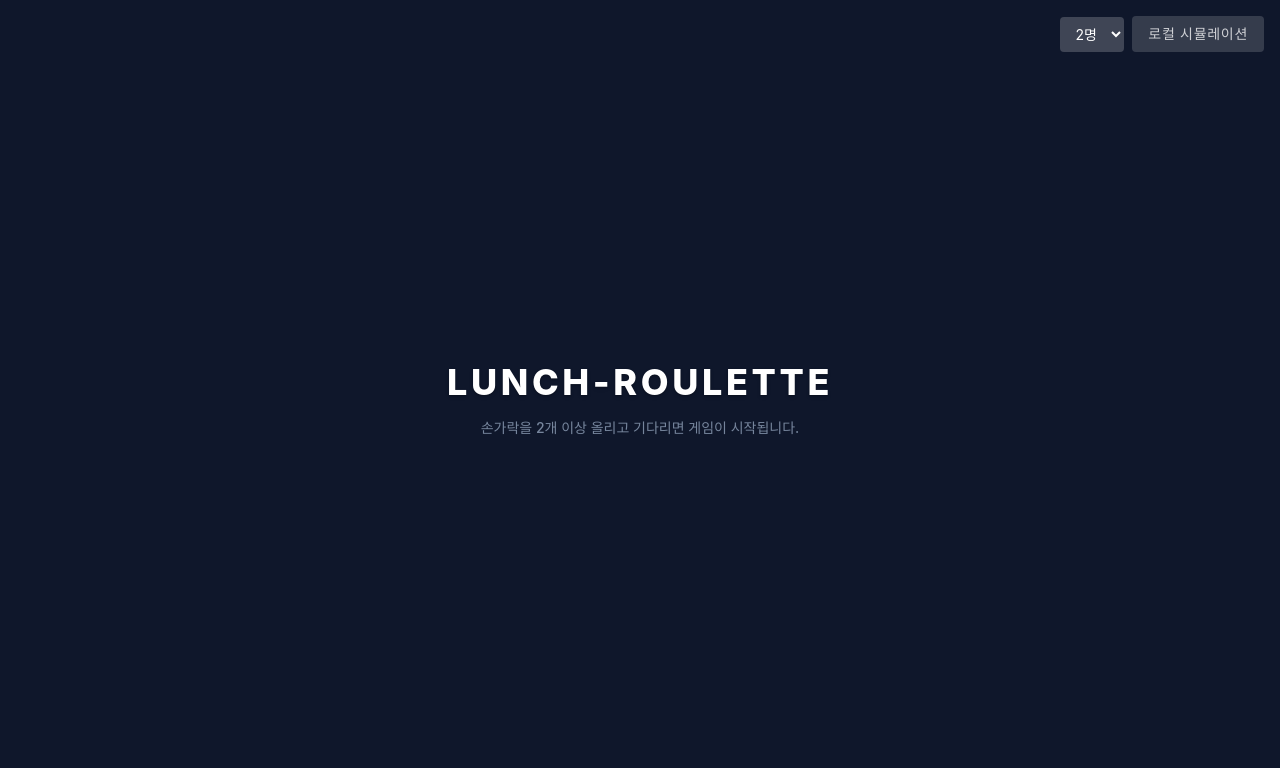
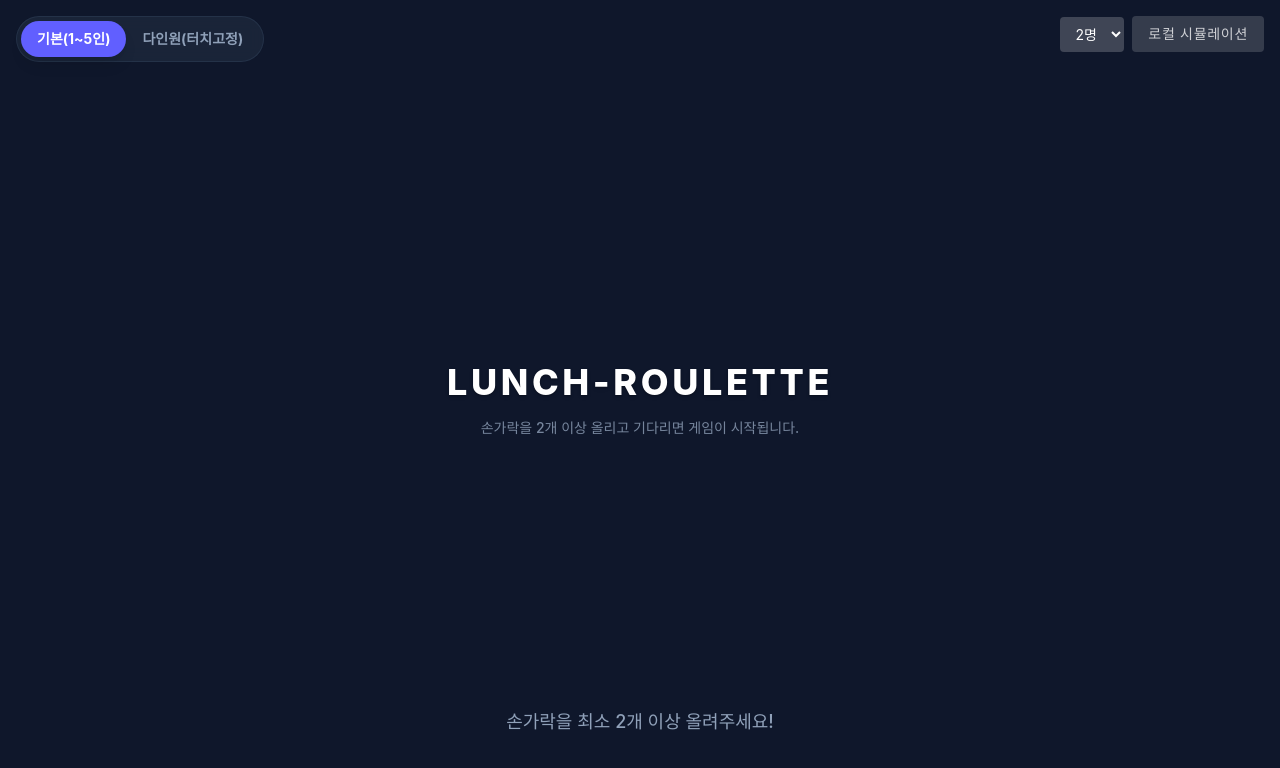
Before and after one commit to dhfmzk/lunch-roulette, a React (Vite) app: page / in a window 1280 px wide. Shown: the top 768 px of the page. Built offline with nearby package versions, Linux system fonts and the light colour scheme.

Commit message:
feat(game): add large group mode with touch stamping support

```diff
--- a/src/App.tsx
+++ b/src/App.tsx
@@ -19,10 +19,13 @@
   '#6366f1': '남색',
 };
 
+type GameMode = 'STANDARD' | 'LARGE_GROUP';
+
 function App() {
   const containerRef = useRef<HTMLDivElement>(null);
-  const activeTouches = useMultiTouch(containerRef);
-  const { gameState, highlightedId, loserId, timeLeft, lockedTouches } = useGameLoop(activeTouches);
+  const [mode, setMode] = useState<GameMode>('STANDARD');
+  const { activeTouches, clearStamped } = useMultiTouch(containerRef, mode);
+  const { gameState, highlightedId, loserId, timeLeft, lockedTouches } = useGameLoop(activeTouches, mode);
   const [simCount, setSimCount] = useState<number>(2);
 
   useEffect(() => {
@@ -63,6 +66,43 @@
       )}
 
       {/* Winning Text */}
+      {/* Top Header & Buttons */}
+      <div className="absolute top-4 left-4 flex gap-4 z-50">
+        {gameState === 'WAITING' && (
+          <div className="flex bg-slate-800/80 p-1 rounded-full border border-slate-700/50 backdrop-blur pointer-events-auto">
+            <button
+              onClick={() => { setMode('STANDARD'); clearStamped(); }}
+              className={`px-4 py-2 rounded-full text-sm font-bold transition-all ${mode === 'STANDARD' ? 'bg-indigo-500 text-white shadow-lg' : 'text-slate-400 hover:text-white'}`}
+            >
+              기본(1~5인)
+            </button>
+            <button
+              onClick={() => { setMode('LARGE_GROUP'); clearStamped(); }}
+              className={`px-4 py-2 rounded-full text-sm font-bold transition-all ${mode === 'LARGE_GROUP' ? 'bg-indigo-500 text-white shadow-lg' : 'text-slate-400 hover:text-white'}`}
+            >
+              다인원(터치고정)
+            </button>
+          </div>
+        )}
+      </div>
+
+      <AnimatePresence>
+        {gameState === 'WAITING' && (
+          <motion.div
+            initial={{ opacity: 0 }}
+            animate={{ opacity: 1 }}
+            exit={{ opacity: 0 }}
+            className="absolute bottom-16 text-slate-400 font-medium text-lg pointer-events-none"
+          >
+            {mode === 'STANDARD' ?
+              (displayTouches.length === 0 ? "손가락을 최소 2개 이상 올려주세요!" : "그대로 유지하세요...")
+             :
+              ("한 명씩 1초간 눌러 고정한 뒤 차례로 떼어주세요!")
+            }
+          </motion.div>
+        )}
+      </AnimatePresence>
+
       <AnimatePresence>
         {gameState === 'FINISHED' && loserTouch && (
           <motion.div
@@ -110,6 +150,7 @@
           gameState={gameState}
           isHighlighted={highlightedId === touch.id}
           isLoser={loserId === touch.id}
+          isStamped={touch.isStamped}
         />
       ))}
 
--- a/src/components/TouchPoint.tsx
+++ b/src/components/TouchPoint.tsx
@@ -8,10 +8,11 @@
   color: string;
   isHighlighted: boolean;
   isLoser: boolean;
+  isStamped?: boolean;
   gameState: 'WAITING' | 'READY_TIMER' | 'ROULETTE' | 'FINISHED';
 }
 
-export function TouchPoint({ x, y, color, isHighlighted, isLoser, gameState }: TouchPointProps) {
+export function TouchPoint({ x, y, color, isHighlighted, isLoser, isStamped, gameState }: TouchPointProps) {
   const size = 96; // 6rem
 
   // Frame-perfect sync: Audio triggers precisely when the visual highlight is rendered!
@@ -56,6 +57,8 @@
         y: y - size / 2,
         boxShadow: glow
       }}
+      exit={{ scale: 0, opacity: 0 }}
+      className={`absolute rounded-full border-4 ${isStamped ? 'border-white/80 shadow-[0_0_20px_rgba(255,255,255,0.4)]' : 'border-transparent'} flex items-center justify-center`}
       transition={{
         scale: { type: 'spring', bounce: 0.4 },
         opacity: { duration: isInstant ? 0 : 0.2 },
--- a/src/hooks/useGameLoop.ts
+++ b/src/hooks/useGameLoop.ts
@@ -3,7 +3,7 @@
 
 export type GameState = 'WAITING' | 'READY_TIMER' | 'ROULETTE' | 'FINISHED';
 
-export function useGameLoop(activeTouches: TouchInfo[]) {
+export function useGameLoop(activeTouches: TouchInfo[], mode: 'STANDARD' | 'LARGE_GROUP') {
   const [gameState, setGameState] = useState<GameState>('WAITING');
   const [lockedIds, setLockedIds] = useState<number[]>([]);
   const [lockedTouches, setLockedTouches] = useState<TouchInfo[]>([]);
@@ -16,6 +16,10 @@
 
   // 1. Abort logic or Start
   useEffect(() => {
+    const physicalCount = activeTouches.filter(t => t.isPhysical).length;
+    const stampedCount = activeTouches.filter(t => t.isStamped).length;
+
+    if (mode === 'STANDARD') {
       if (gameState === 'READY_TIMER') {
         const isMissing = lockedIds.some(id => !activeIds.includes(id)) || activeTouches.length < 2;
 
@@ -27,7 +31,6 @@
           setLoserId(null);
           setTimeLeft(null);
         } else if (activeIds.length > lockedIds.length) {
-        // If fingers were added without lifting existing ones, sync the new fingers!
           setLockedIds(activeIds);
           setLockedTouches([...activeTouches]);
         }
@@ -38,13 +41,37 @@
           setGameState('READY_TIMER');
         }
       }
-    // Once in ROULETTE or FINISHED, releasing fingers no longer aborts the sequence.
-  }, [activeIdsStr, gameState]);
+    } else {
+      // LARGE_GROUP Mode
+      if (gameState === 'READY_TIMER') {
+        if (physicalCount > 0) {
+           // Any physical touch breaks the timer back to WAITING so they can stamp
+           setGameState('WAITING');
+           setLockedIds([]);
+           setLockedTouches([]);
+           setHighlightedId(null);
+           setLoserId(null);
+           setTimeLeft(null);
+        } else {
+           setLockedIds(activeTouches.filter(t => t.isStamped).map(t => t.id));
+           setLockedTouches([...activeTouches]);
+        }
+      } else if (gameState === 'WAITING') {
+        if (stampedCount >= 2 && physicalCount === 0) {
+           // Everyone let go, minimum 2 stamped fingers
+           setLockedIds(activeTouches.filter(t => t.isStamped).map(t => t.id));
+           setLockedTouches([...activeTouches]);
+           setGameState('READY_TIMER');
+        }
+      }
+    }
+  }, [activeIdsStr, gameState, mode]);
 
   // 2. Ready Timer with Countdown
   useEffect(() => {
     if (gameState === 'READY_TIMER') {
-      setTimeLeft(3);
+      const waitTime = mode === 'LARGE_GROUP' ? 5 : 3;
+      setTimeLeft(waitTime);
       const countdownInterval = setInterval(() => {
         setTimeLeft(prev => (prev !== null && prev > 1 ? prev - 1 : prev));
       }, 750);
@@ -52,7 +79,7 @@
       const timer = setTimeout(() => {
         setGameState('ROULETTE');
         setTimeLeft(null);
-      }, 2500);
+      }, waitTime * 750 + 250);
 
       return () => {
         clearInterval(countdownInterval);
--- a/src/hooks/useMultiTouch.ts
+++ b/src/hooks/useMultiTouch.ts
@@ -1,4 +1,4 @@
-import { useState, useEffect } from 'react';
+import { useState, useEffect, useRef } from 'react';
 import type { RefObject } from 'react';
 
 export interface TouchInfo {
@@ -6,6 +6,8 @@
   x: number;
   y: number;
   color: string;
+  isStamped?: boolean;
+  isPhysical?: boolean;
 }
 
 const COLORS = [
@@ -21,15 +23,31 @@
   '#6366f1', // indigo-500
 ];
 
-export function useMultiTouch(containerRef: RefObject<HTMLElement | null>) {
-  const [touches, setTouches] = useState<Map<number, TouchInfo>>(new Map());
+export function useMultiTouch(containerRef: RefObject<HTMLElement | null>, mode: 'STANDARD' | 'LARGE_GROUP') {
+  const [physicalTouches, setPhysicalTouches] = useState<Map<number, TouchInfo>>(new Map());
+  const [stampedTouches, setStampedTouches] = useState<Map<number, TouchInfo>>(new Map());
+  const stampTimers = useRef<Map<number, ReturnType<typeof setTimeout>>>(new Map());
+
+  const stampedRef = useRef(stampedTouches);
+  stampedRef.current = stampedTouches;
+
+  // Clear when mode changes
+  useEffect(() => {
+    setPhysicalTouches(new Map());
+    setStampedTouches(new Map());
+    stampTimers.current.forEach(t => clearTimeout(t));
+    stampTimers.current.clear();
+  }, [mode]);
 
   useEffect(() => {
     const container = containerRef.current;
     if (!container) return;
 
-    const getAvailableColor = (currentTouches: Map<number, TouchInfo>) => {
-      const usedColors = Array.from(currentTouches.values()).map(t => t.color);
+    const getAvailableColor = (currentPhysical: Map<number, TouchInfo>) => {
+      const usedPhysical = Array.from(currentPhysical.values()).map(t => t.color);
+      const usedStamped = Array.from(stampedRef.current.values()).map(t => t.color);
+      const usedColors = [...usedPhysical, ...usedStamped];
+
       const availableColors = COLORS.filter(c => !usedColors.includes(c));
       return availableColors.length > 0
         ? availableColors[Math.floor(Math.random() * availableColors.length)]
@@ -38,17 +56,30 @@
 
     const handleTouchStart = (e: TouchEvent) => {
       e.preventDefault();
-      setTouches(prev => {
+      setPhysicalTouches(prev => {
         const next = new Map(prev);
         for (let i = 0; i < e.changedTouches.length; i++) {
           const touch = e.changedTouches[i];
           if (!next.has(touch.identifier)) {
-            next.set(touch.identifier, {
+            const tInfo = {
               id: touch.identifier,
               x: touch.clientX,
               y: touch.clientY,
               color: getAvailableColor(next),
-            });
+              isPhysical: true,
+            };
+            next.set(touch.identifier, tInfo);
+
+            if (mode === 'LARGE_GROUP') {
+              const timer = setTimeout(() => {
+                setStampedTouches(s => {
+                  const ns = new Map(s);
+                  ns.set(touch.identifier, { ...tInfo, isStamped: true, isPhysical: false });
+                  return ns;
+                });
+              }, 800);
+              stampTimers.current.set(touch.identifier, timer);
+            }
           }
         }
         return next;
@@ -57,7 +88,7 @@
 
     const handleTouchMove = (e: TouchEvent) => {
       e.preventDefault();
-      setTouches(prev => {
+      setPhysicalTouches(prev => {
         const next = new Map(prev);
         for (let i = 0; i < e.changedTouches.length; i++) {
           const touch = e.changedTouches[i];
@@ -72,10 +103,15 @@
 
     const handleTouchEnd = (e: TouchEvent) => {
       e.preventDefault();
-      setTouches(prev => {
+      setPhysicalTouches(prev => {
         const next = new Map(prev);
         for (let i = 0; i < e.changedTouches.length; i++) {
-          next.delete(e.changedTouches[i].identifier);
+          const id = e.changedTouches[i].identifier;
+          next.delete(id);
+          if (stampTimers.current.has(id)) {
+            clearTimeout(stampTimers.current.get(id)!);
+            stampTimers.current.delete(id);
+          }
         }
         return next;
       });
@@ -92,7 +128,17 @@
       container.removeEventListener('touchend', handleTouchEnd);
       container.removeEventListener('touchcancel', handleTouchEnd);
     };
-  }, [containerRef]);
+  }, [containerRef, mode]);
 
-  return Array.from(touches.values());
+  const combined = new Map<number, TouchInfo>();
+  stampedTouches.forEach((v, k) => combined.set(k, v));
+  physicalTouches.forEach((v, k) => {
+    if (combined.has(k)) {
+      combined.set(k, { ...v, isStamped: true });
+    } else {
+      combined.set(k, v);
+    }
+  });
+
+  return { activeTouches: Array.from(combined.values()), clearStamped: () => setStampedTouches(new Map()) };
 }
```
Lines whose indentation alone changed are shown as unchanged.
